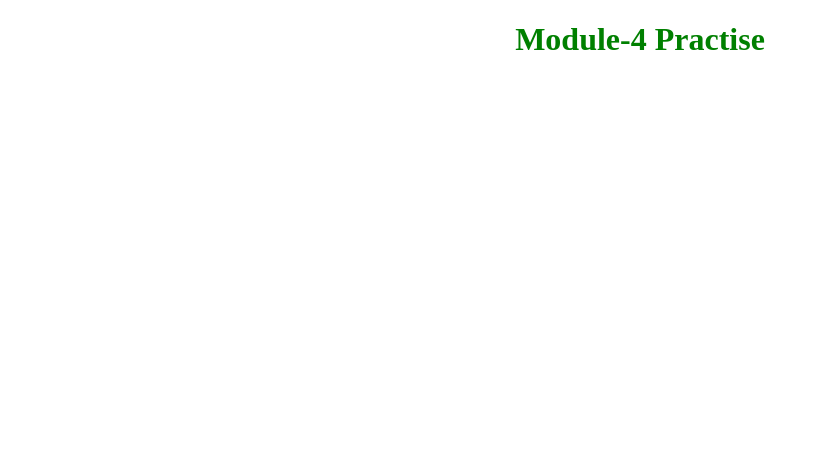
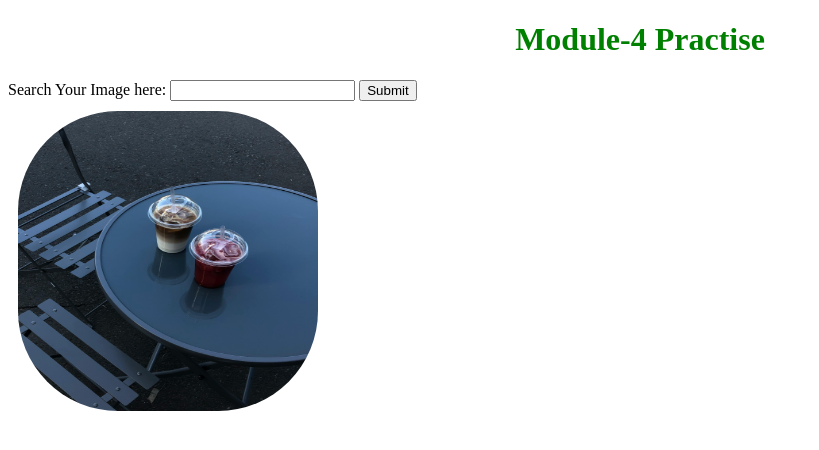
Before and after one commit to mbinfaruk/module4-practise, a plain HTML site: page index.html in a window 1280 px wide. Shown: the whole page, without its empty margins (0-819 px from the left). Drawn offline with Linux system fonts and the light colour scheme.

Commit message:
image added

```diff
--- a/index.html
+++ b/index.html
@@ -10,5 +10,13 @@
     <header>
         <h1>Module-4 Practise</h1>
     </header>
+    <div>
+        <form action="">
+            <label for="picsearch">Search Your Image here: </label>
+            <input type="search" name="picsearch" id="dori">
+            <input type="submit">
+        </form>
+        <img height="300px" width="300px" src="./assets/food.jpg" alt="Khaibo" id="food">
+    </div>
 </body>
 </html>
--- a/styles/style.css
+++ b/styles/style.css
@@ -4,3 +4,7 @@ header h1{
     font-weight: bolder;
     text-align: center;
 }
+#food{
+    border-radius: 100px;
+    margin: 10px;
+}
```
